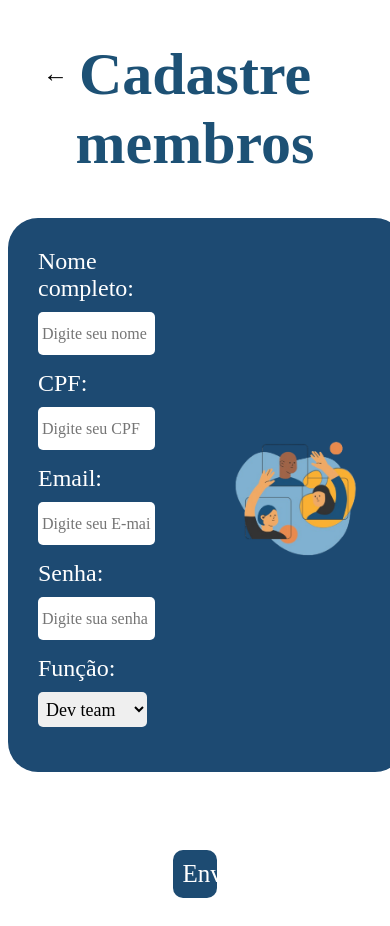
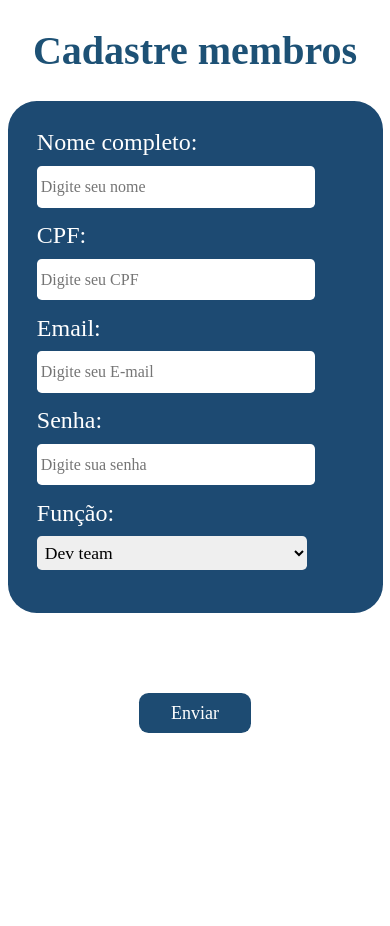
Before and after one commit to Gabrielle0905/API-1-Semestre, a Flask app: page /home/master/registroscrum in a window 390 px wide. After the commit the page ends 733 px from the top, so only its background shows below. Run offline with Flask 3, Linux system fonts and the light colour scheme; parts of the project's set-up code (start-up, migrations or seed data) failed here and were passed over; some web fonts are replaced.

Commit message:
STYLE - ajuste no css para responsividade

```diff
--- a/src/static/style/cadastro_membros.css
+++ b/src/static/style/cadastro_membros.css
@@ -6,27 +6,45 @@ body {
 
 h1 {
     text-align: center;
-    font-size: 60px;
+    font-size: 3.75rem;
     color: #1D5175;
 }
 
+@media(max-width: 700px){
+    h1{
+        font-size: 2.5rem;
+    }
+}
+
 a{
-    margin: 35px;
+    margin: 2.1rem;
     text-decoration: none;
     color: black;
-    font-size: 25px;
+    font-size: 1.5rem;
     position: absolute;
-    top: 25px;
+    top: 1.5rem;
+}
+
+@media(max-width: 768px){
+    a{
+        display: none;
+    }
 }
 
 .formbox {
     background-color: #1d4a72;
-    border-radius: 30px;
+    border-radius: 1.8rem;
     color: rgb(255, 255, 255);
-    padding: 30px;
+    padding: 1.8rem;
     width: 90%;
     margin: auto;
     margin-bottom: 3rem;
+}
+
+@media(max-width:800px){
+    .formbox{
+        width: 85%;
+    }
 }
 
 
@@ -34,7 +52,7 @@ a{
     display: flex;
     align-items: center;
     justify-content: space-between;
-    gap: 30px;
+    gap: 1.8rem;
 }
 
 .inputs {
@@ -43,50 +61,71 @@ a{
 
 .formbox input,
 .formbox select {
-    border-radius: 5px;
-    height: 35px;
-    width: 70%;
-    margin-bottom: 15px;
+    border-radius: 0.3rem;
+    height: 2.1rem;
+    width: 85%;
+    margin-bottom: 0.9rem;
     border: none;
-    padding: 4px;
-    font-size: 18px;
+    padding: 0.25rem;
+    font-size: 1.1rem;
     font-family: 'Inder';
 }
 
 .formbox select {
     font-family: 'Inder';
-    padding: 4px;
+    padding: 0.25rem;
 }
 
 .formbox label {
     display: block;
-    margin-bottom: 10px;
+    margin-bottom: 0.6rem;
     font-size: 1.5rem;
 }
 
 ::placeholder {
     font-family: 'Inder';
-    font-size: 16px;
+    font-size: 1rem;
 }
 
 #membrosimg {
-    width: 45%;
+    width: 50%;
     height: auto;
+}
+
+@media(min-width:1000px) and (max-width:1100px){
+    #membrosimg{
+        width: 50%;
+        height: auto;
+    }
+}
+
+@media(max-width: 1000px){
+    #membrosimg{
+        display: none;
+    }
 }
 
 .btn-enviar {
     background-color: #1d4b72;
     font-family: "Inder";
-    padding: 10px;
+    padding: 0.6rem;
     border: none;
-    border-radius: 10px;
-    font-size: 25px;
+    border-radius: 0.6rem;
+    font-size: 1.5rem;
     cursor: pointer;
     width: 10%;
-    margin-top: 30px;
-    margin-bottom: 20px;
+    margin-top: 1.8rem;
+    margin-bottom: 1.25rem;
     color: white;
     width: 12%;
+}
+
+@media(max-width: 768px){
+    .btn-enviar{
+    margin-top: 2rem;
+    width: 30%;
+    font-size: large;
+    }
 }
 
 .btn-enviar:hover {
@@ -95,10 +134,10 @@ a{
 
 #alerta{
     font-family: 'Inder';
-    font-size: 22px;
-    padding: 30px;
+    font-size: 1.3rem;
+    padding: 1.8rem;
     background-color: #def1ff;
-    border-radius: 45px;
-    margin: 10px auto 0 auto;
+    border-radius: 2.8rem;
+    margin: 0.6rem auto 0 auto;
     width: fit-content;
 }
```
